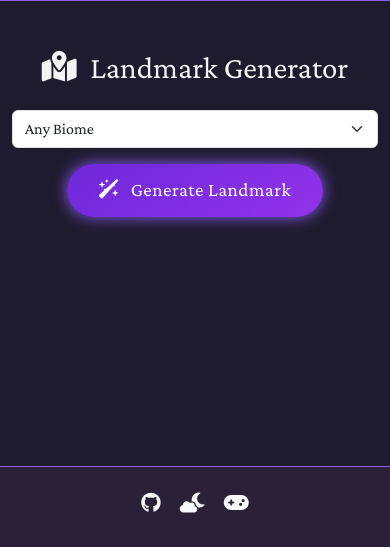
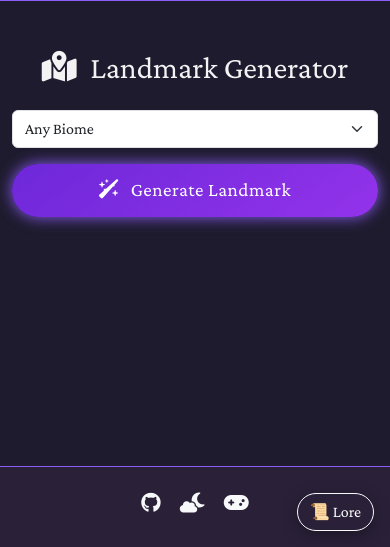
Before and after one commit to ohitsmekatie/ohitsmetables, a Flask app: page /landmarks in a window 390 px wide. Shown: the part 297-844 px from the top of the page. Run offline with Flask 3, Linux system fonts and the light colour scheme.

Commit message:
complete refactor

```diff
--- /dev/null
+++ b/app/static/js/site.js
@@ -0,0 +1,43 @@
+
+/**
+ * Site-wide helpers & progressive enhancements
+ * - fadeIn helper for cards (if desired)
+ * - lore sidebar mobile toggle
+ */
+(function() {
+  // Lore Sidebar: add a toggle button on small screens if .lore-sidebar exists
+  function setupLoreSidebarToggle() {
+    const sidebar = document.querySelector('.lore-sidebar');
+    if (!sidebar) return;
+
+    const btnId = 'loreToggleBtn';
+    if (document.getElementById(btnId)) return; // avoid duplicates
+
+    const toggleBtn = document.createElement('button');
+    toggleBtn.id = btnId;
+    toggleBtn.type = 'button';
+    toggleBtn.className = 'btn btn-outline-light d-md-none lore-toggle-btn';
+    toggleBtn.innerHTML = '📜 Lore';
+    document.body.appendChild(toggleBtn);
+
+    // Start hidden on mobile
+    if (window.innerWidth < 768) {
+      sidebar.classList.add('collapsed');
+    }
+
+    toggleBtn.addEventListener('click', () => {
+      sidebar.classList.toggle('collapsed');
+    });
+
+    // Handle resize
+    window.addEventListener('resize', () => {
+      if (window.innerWidth >= 768) {
+        sidebar.classList.remove('collapsed');
+      } else {
+        sidebar.classList.add('collapsed');
+      }
+    });
+  }
+
+  document.addEventListener('DOMContentLoaded', setupLoreSidebarToggle);
+})();
--- a/app/static/theme.css
+++ b/app/static/theme.css
@@ -243,3 +243,46 @@
 /* -----------------------------------
    🔧 Utility Classes
 ----------------------------------- */
+
+
+
+/* =====================
+   📱 Mobile Enhancements
+   - Lore sidebar becomes collapsible/stacked on small screens
+   - Encounter card spacing tweaks
+===================== */
+@media (max-width: 767.98px) {
+  .lore-sidebar {
+    position: static;
+    width: 100%;
+    right: auto;
+    top: auto;
+    margin: 1rem 0;
+    display: block;
+  }
+  .lore-sidebar.collapsed {
+    display: none;
+  }
+  .lore-toggle-btn {
+    position: fixed;
+    bottom: 16px;
+    right: 16px;
+    z-index: 1100;
+    border-radius: 999px;
+    box-shadow: 0 4px 16px rgba(0,0,0,0.35);
+    backdrop-filter: blur(4px);
+  }
+  .encounter-card {
+    max-width: 100%;
+    margin-left: auto;
+    margin-right: auto;
+    padding-left: 1rem;
+    padding-right: 1rem;
+  }
+  #generateEncounterBtn {
+    width: 100%;
+  }
+  .form-select, .form-control {
+    width: 100%;
+  }
+}
--- a/app/templates/base.html
+++ b/app/templates/base.html
@@ -8,6 +8,7 @@
 
 
     <!-- Bootstrap + Font Awesome + Theme -->
+    {# site.js provides shared helpers & mobile lore toggle #}
     <link href="https://cdn.jsdelivr.net/npm/bootstrap@5.3.0/dist/css/bootstrap.min.css" rel="stylesheet">
     <link href="https://cdnjs.cloudflare.com/ajax/libs/font-awesome/6.5.0/css/all.min.css" rel="stylesheet">
     <link href="https://fonts.googleapis.com/css2?family=Crimson+Pro:wght@400;600&display=swap" rel="stylesheet">
@@ -129,5 +130,7 @@
       });
     </script>
    {% endblock %}
-  </body>
+    <script src="https://cdn.jsdelivr.net/npm/bootstrap@5.3.0/dist/js/bootstrap.bundle.min.js"></script>
+  <script src="{{ url_for('static', filename='js/site.js') }}"></script>
+</body>
 </html>
--- a/app/templates/food.html
+++ b/app/templates/food.html
@@ -1,5 +1,6 @@
 {% extends "base.html" %}
 
+{# Food Generator - uses the same row/col grid as landmarks for consistent centering #}
 {% block content %}
   <div class="text-center">
     <h1 class="mb-4 display-5">
@@ -38,6 +39,7 @@
 {{ super() }}
 
 <script>
+// Food generator: fetches /food-item and renders into the encounter-card
 document.getElementById("generateEncounterBtn").addEventListener("click", async () => {
   const includeWeird = document.getElementById("includeWeird").checked;
   const includeMagical = document.getElementById("includeMagical").checked;
```
Also changed, not shown: README.md, app/routes.py (line endings or trailing spaces). Lines whose indentation alone changed are shown as unchanged.
